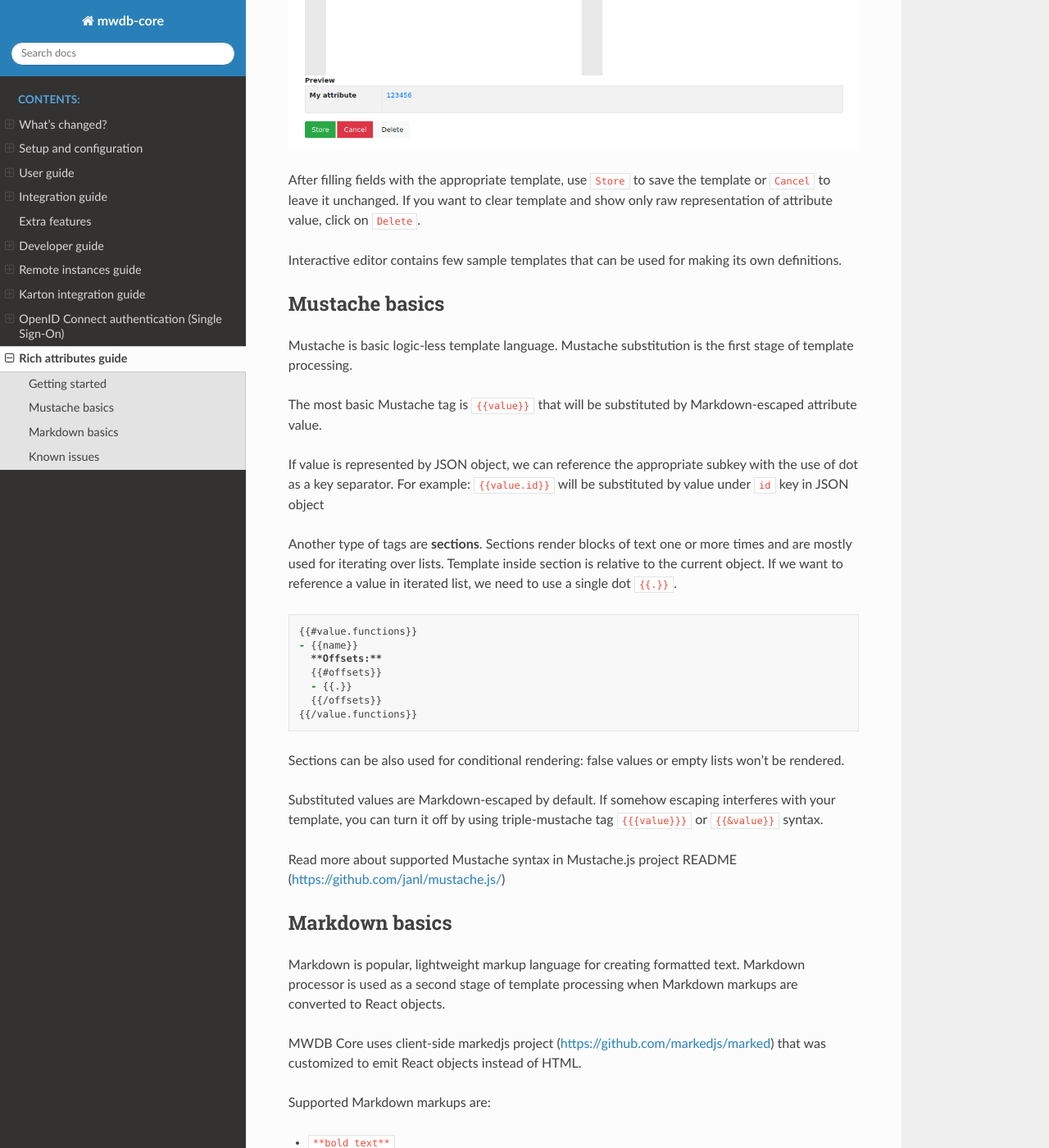
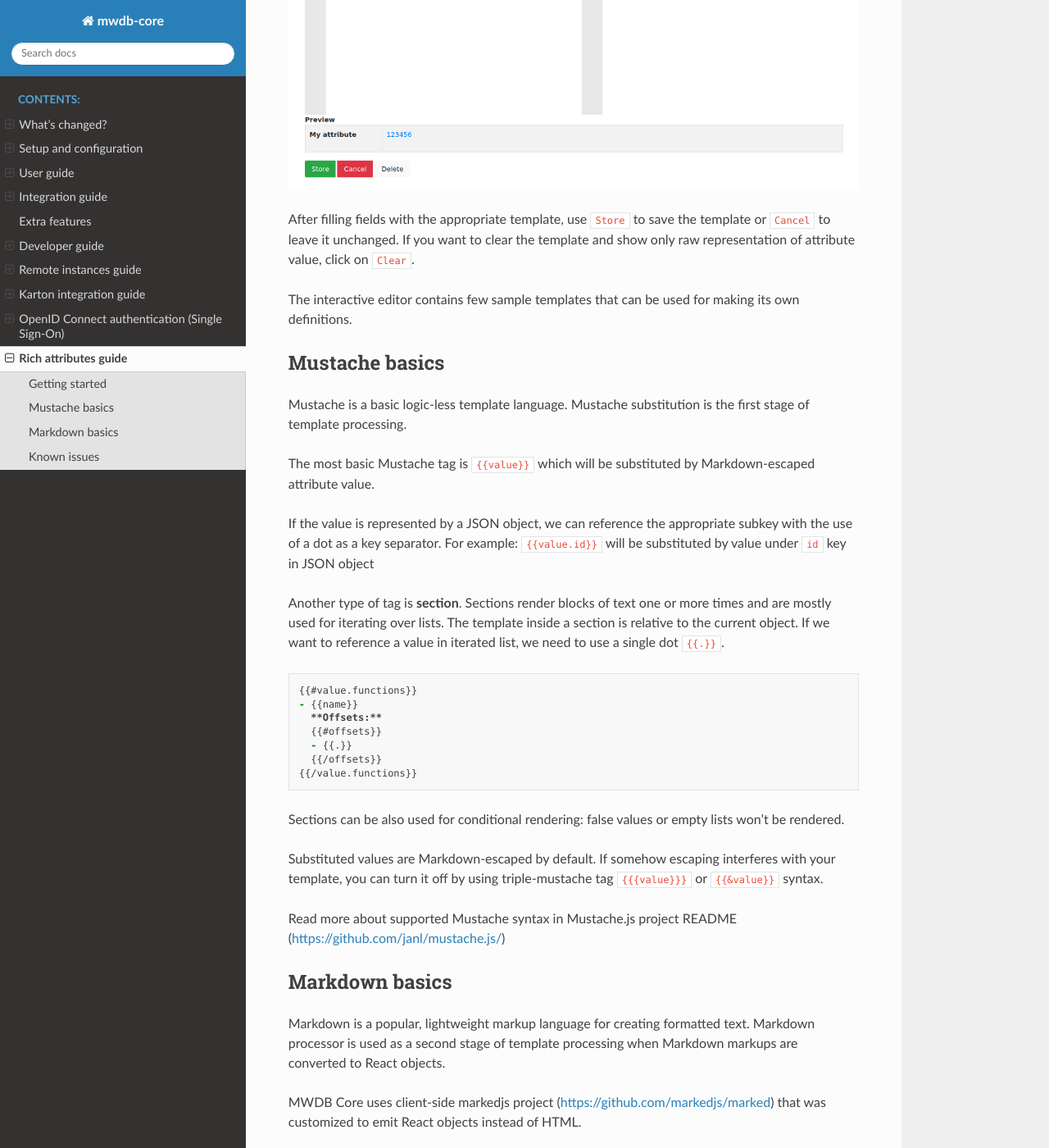
Before and after one commit to CERT-Polska/mwdb-core, a Sphinx documentation site: the page built from docs/rich-attributes-guide.rst, in a window 1280 px wide and 1400 px high, scrolled down 1549 px. Shown: the whole window at 82% size. Built offline with Sphinx 7.4.7 and the Read the Docs theme 2.0.0, drawn with Linux system fonts in a browser that asks for light colours; some of the changed text lies outside the part shown.

Commit message:
Spelling and article fixes

```diff
--- a/docs/rich-attributes-guide.rst
+++ b/docs/rich-attributes-guide.rst
@@ -9,29 +9,29 @@ Rich attributes guide
 Attributes can be used to store complex information in JSON format. In addition, values can be queried just like
 configurations with the use of ``attribute.<key>:<value>`` syntax.
 
-Rich attribute templates combine forces of Mustache and Markdown languages that gives you next level of flexibility in rendering
+Rich attribute templates combine forces of Mustache and Markdown languages that give you the next level of flexibility in rendering
 attribute values in UI without the need of writing additional plugins. Templates allow you to render value objects as custom
 links, lists, tables or combinations of them. You can also combine your representation with other context values like
 sample name or hash.
 
-Rich attributes enable us to produce similar reports like Details section in VirusTotal
+Rich attributes enable us to produce similar reports like the Details section in VirusTotal
 (e.g. https://www.virustotal.com/gui/file/32fae9922417d6405bf60144d819d5e02b44060fa8f07e5e71c824725f44307f/details)
 based on data contained in attribute objects. All templates are rendered client-side.
 
 Getting started
 ---------------
 
-Go to ``Settings`` -> ``Attributes`` and choose attribute key for edit.
+Go to ``Settings`` -> ``Attributes`` and choose the attribute key for editing.
 
 .. image:: ./_static/rich-template-attribute-details.png
    :target: ./_static/rich-template-attribute-details.png
    :alt: Attribute details
 
-Then click on ``Edit`` button next to the ``Rich template`` field to open the interactive template editor.
+Then click on the ``Edit`` button next to the ``Rich template`` field to open the interactive template editor.
 
 The view consists of two edit fields. The first one is **Template** that can be filled with Mustache&Markdown
-template used for rendering attribute value. The second one is **Example value** that contains example attribute value
-appropriate for attribute key in JSON format.
+template used for rendering attribute value. The second one is **Example value** which contains an example attribute value
+appropriate for the attribute key in JSON format.
 
 **Preview** field shows the rendered representation based on template and example value.
 
@@ -40,22 +40,22 @@ appropriate for attribute key in JSON format.
    :alt: Rich template edit view
 
 After filling fields with the appropriate template, use ``Store`` to save the template or ``Cancel`` to leave it unchanged.
-If you want to clear template and show only raw representation of attribute value, click on ``Delete``.
+If you want to clear the template and show only raw representation of attribute value, click on ``Clear``.
 
-Interactive editor contains few sample templates that can be used for making its own definitions.
+The interactive editor contains few sample templates that can be used for making its own definitions.
 
 Mustache basics
 ---------------
 
-Mustache is basic logic-less template language. Mustache substitution is the first stage of template processing.
+Mustache is a basic logic-less template language. Mustache substitution is the first stage of template processing.
 
-The most basic Mustache tag is ``{{value}}`` that will be substituted by Markdown-escaped attribute value.
+The most basic Mustache tag is ``{{value}}`` which will be substituted by Markdown-escaped attribute value.
 
-If value is represented by JSON object, we can reference the appropriate subkey with the use of dot as a key separator.
+If the value is represented by a JSON object, we can reference the appropriate subkey with the use of a dot as a key separator.
 For example: ``{{value.id}}`` will be substituted by value under ``id`` key in JSON object
 
-Another type of tags are **sections**. Sections render blocks of text one or more times and are mostly used for iterating
-over lists. Template inside section is relative to the current object. If we want to reference a value in iterated list, we
+Another type of tag is **section**. Sections render blocks of text one or more times and are mostly used for iterating
+over lists. The template inside a section is relative to the current object. If we want to reference a value in iterated list, we
 need to use a single dot ``{{.}}``.
 
 .. code-block:: markdown
@@ -78,7 +78,7 @@ Read more about supported Mustache syntax in Mustache.js project README (https:/
 Markdown basics
 ---------------
 
-Markdown is popular, lightweight markup language for creating formatted text. Markdown processor is used as a second stage
+Markdown is a popular, lightweight markup language for creating formatted text. Markdown processor is used as a second stage
 of template processing when Markdown markups are converted to React objects.
 
 MWDB Core uses client-side markedjs project (https://github.com/markedjs/marked) that was customized to emit React objects
```
Also changed, not shown: other parts of docs/rich-attributes-guide.rst (+1 -1 lines).
